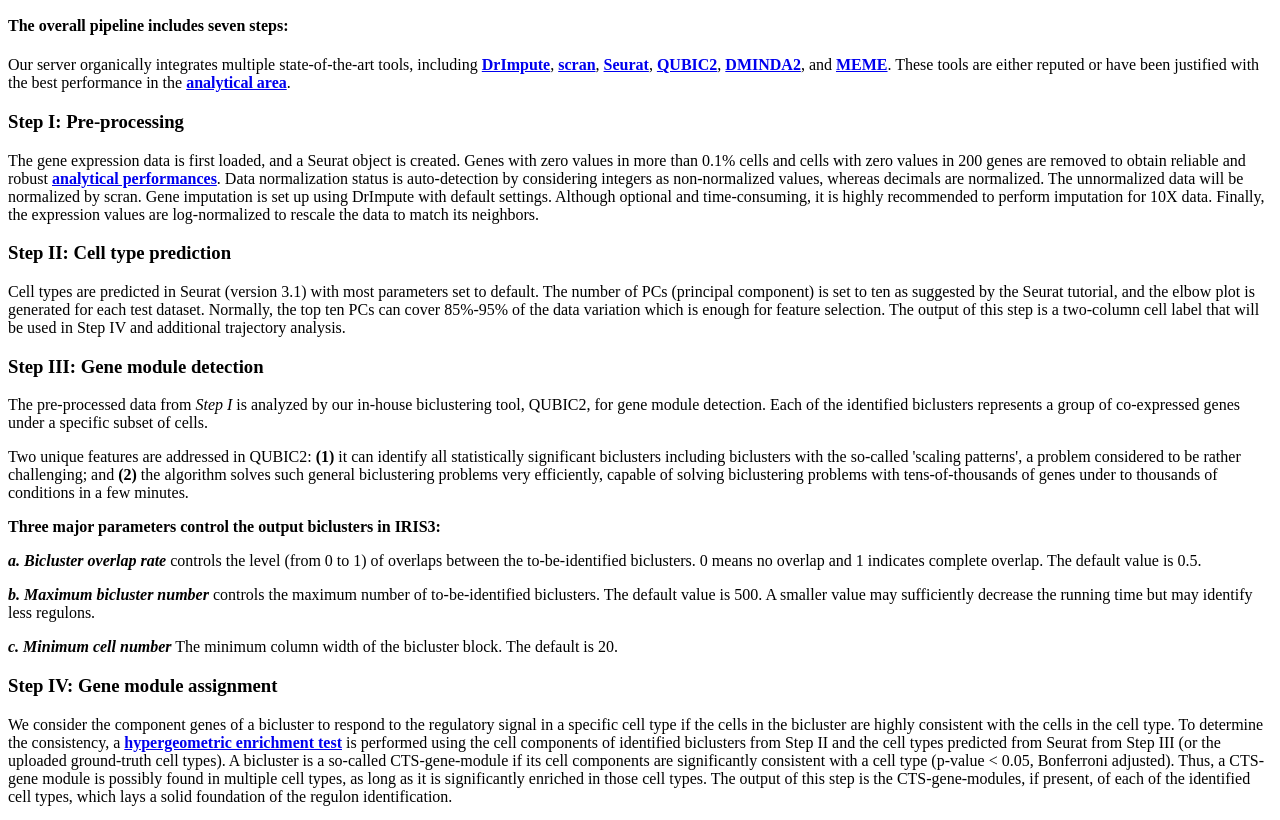
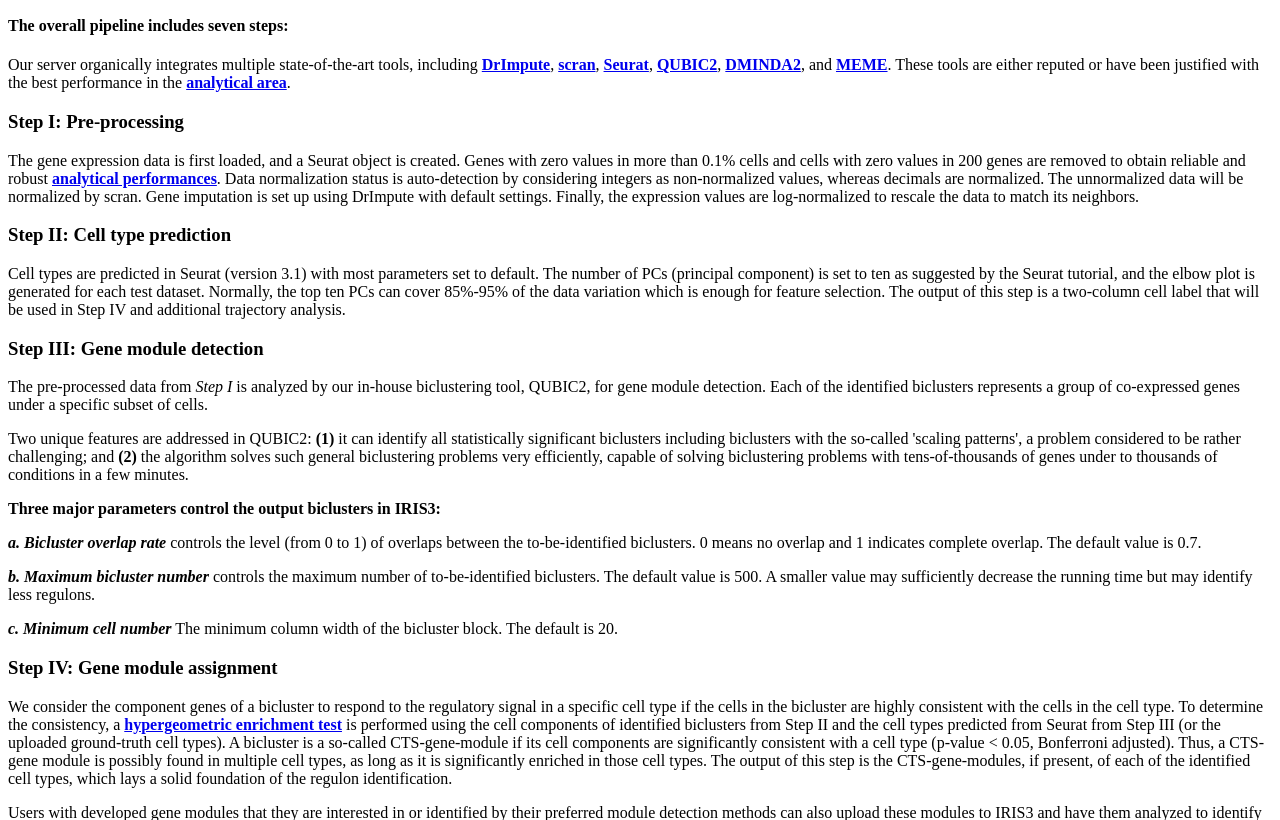
Before and after one commit to OSU-BMBL/IRIS3, a PHP site: page /templates/tutorial/1basics-content.html in a window 1280 px wide. Shown: the part 1356-2176 px from the top of the page. Run offline with PHP 8.4, Linux system fonts and the light colour scheme.

Commit message:
remove recommending imputation

```diff
--- a/web/loading.php
+++ b/web/loading.php
@@ -42,7 +42,7 @@ $param_file = fopen("$DATAPATH/$jobid/info.txt", "r");
 					$is_c = "No";
 				}
 			} else if($split_line[0] == "is_imputation"){
-				if( $split_line[1] == 1) {
+				if( $split_line[1] == 1 || strcmp($split_line[1], "Yes") > 0) {
 					$is_imputation = "Yes";
 				} else{
 					$is_imputation = "No";
--- a/web/templates/submit.tpl
+++ b/web/templates/submit.tpl
@@ -767,10 +767,10 @@ $(document).ready(function() {
                 </label>
 							</div>
 						  <div class="form-check col-sm-12 ">
-							<button type="button" id="fast_version_btn" class="btn btn-default extra-button" data-toggle="collapse" onclick="use_fast_version(this);" >Fast version</button><span style="margin-left:5px;margin-right:50px" class="glyphicon glyphicon-question-sign" data-container="body" data-toggle="tooltip" data-original-title=" This option uses  fast version. This sets f=0.5, k=20, o=100, promoter region=500 bp, disable imputation, and dual strategy. This runs faster but generage less regulons."> </span>
+							<button type="button" id="fast_version_btn" class="btn btn-default extra-button" data-toggle="collapse" onclick="use_fast_version(this);" >Fast version</button><span style="margin-left:5px;margin-right:50px" class="glyphicon glyphicon-question-sign" data-container="body" data-toggle="tooltip" data-original-title=" This option uses  fast version. This sets f=0.5, k=20, o=100, promoter region=500 bp. This runs faster but generage less regulons."> </span>
 
 
-							<button type="button" id="fast_version_btn" class="btn btn-default extra-button" data-toggle="collapse" onclick="use_accurate_version(this);">Default version</button><span style="margin-left:5px" class="glyphicon glyphicon-question-sign" data-container="body" data-toggle="tooltip" data-original-title="(Default)This option uses  parameters in our publications. This sets f=0.7, k=20, o=500, and promoter region=1000. Please also enable imputation if uploading 10X hdf5 or gene-barcodes matrices files, enable dual strategy if uploading C1 gene expression matrix text file. This runs slower but genreate more regulons."> </span>
+							<button type="button" id="fast_version_btn" class="btn btn-default extra-button" data-toggle="collapse" onclick="use_accurate_version(this);">Default version</button><span style="margin-left:5px" class="glyphicon glyphicon-question-sign" data-container="body" data-toggle="tooltip" data-original-title="(Default)This option uses  parameters in our publications. This sets f=0.7, k=20, o=500, and promoter region=1000. This runs slower but genreate more regulons."> </span>
 						</div>
 					</div>
 							<hr/>
--- a/web/templates/tutorial/1basics-content.html
+++ b/web/templates/tutorial/1basics-content.html
@@ -53,7 +53,7 @@
             <div class="answer">
                 <p>The gene expression data is first loaded, and a Seurat object is created. Genes with zero values in more than 0.1% cells and cells with zero values in 200 genes are removed to obtain reliable and robust <a href="https://www.nature.com/articles/nmeth.4612"><strong>analytical performances</strong></a>.
                     Data normalization status is auto-detection by considering integers as non-normalized values, whereas decimals are normalized. The unnormalized data will be normalized by scran. Gene imputation is set up using DrImpute with default
-                    settings. Although optional and time-consuming, it is highly recommended to perform imputation for 10X data. Finally, the expression values are log-normalized to rescale the data to match its neighbors.</p>
+                    settings. Finally, the expression values are log-normalized to rescale the data to match its neighbors.</p>
             </div>
             <div class="clear"></div>
         </div>
@@ -71,7 +71,7 @@
                 <p>The pre-processed data from <em>Step I</em> is analyzed by our in-house biclustering tool, QUBIC2, for gene module detection. Each of the identified biclusters represents a group of co-expressed genes under a specific subset of cells.</p>
                 <p>Two unique features are addressed in QUBIC2: <strong>(1)</strong> it can identify all statistically significant biclusters including biclusters with the so-called 'scaling patterns', a problem considered to be rather challenging; and <strong>(2)</strong>                    the algorithm solves such general biclustering problems very efficiently, capable of solving biclustering problems with tens-of-thousands of genes under to thousands of conditions in a few minutes.</p>
                 <p><strong>Three major parameters control the output biclusters in IRIS3:</strong></p>
-                <p><strong><em>a. Bicluster overlap rate</em></strong> controls the level (from 0 to 1) of overlaps between the to-be-identified biclusters. 0 means no overlap and 1 indicates complete overlap. The default value is 0.5.</p>
+                <p><strong><em>a. Bicluster overlap rate</em></strong> controls the level (from 0 to 1) of overlaps between the to-be-identified biclusters. 0 means no overlap and 1 indicates complete overlap. The default value is 0.7.</p>
                 <p><strong><em>b. Maximum bicluster number</em></strong> controls the maximum number of to-be-identified biclusters. The default value is 500. A smaller value may sufficiently decrease the running time but may identify less regulons.</p>
                 <p><strong><em>c. Minimum cell number</em></strong> The minimum column width of the bicluster block. The default is 20.</p>
 
```
